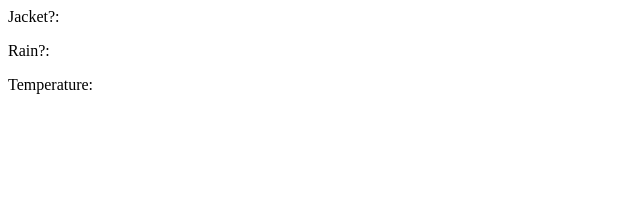
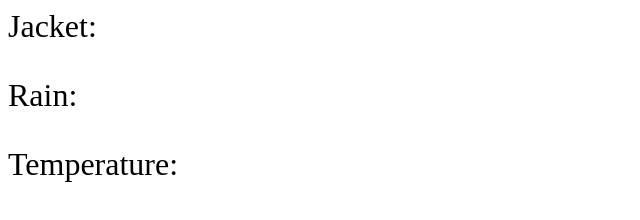
Before and after one commit to jacshfr/Beer-Storage, a website: page public/index.html in a window 1280 px wide. Shown: the whole page, without its empty margins (0-640 px from the left). Drawn offline with Linux system fonts and the light colour scheme.

Commit message:
this is it

```diff
--- a/public/index.html
+++ b/public/index.html
@@ -2,16 +2,19 @@
 <html>
   <head>
     <title>Wear a Jacket</title>
-    <!--script type="text/javascript" src="http://ajax.googleapis.com/ajax/libs/jquery/1.5.1/jquery.min.js"></script-->
+
+    <link rel='stylesheet' type='text/css' href='style.css' />
     <script type="text/javascript" src="jquery-1.11.1.js"></script>
     <script type="text/javascript" src="app.js"></script>
 
   </head>
   <body>
     <header>
-      <p id="jacket">Jacket?:</p>
-      <p id="rain">Rain?:</p>
+
+      <p id="jacket">Jacket:</p>
+      <p id="rain">Rain:</p>
       <p id="temp">Temperature:<p>
+
     </header>
   </body>
 </html>
--- /dev/null
+++ b/public/style.css
@@ -0,0 +1,3 @@
+p {
+  font-size: 2em;
+}
--- a/server.js
+++ b/server.js
@@ -18,21 +18,19 @@ app.post('/', function(req, res) {
   var lat = req.body.lat;
   var lon = req.body.lon;
   console.log(lat, lon);
-  console.log(process.env.WUNDERAPI);
   request
     .get('http://api.wunderground.com/api/' + process.env.WUNDERAPI + '/geolookup/conditions/q/' + lat + ',' + lon + '.json')
     .end(function(err, response) {
       var parsedBody = JSON.parse(response.text);
       if(!err) {
         var weather = parsedBody.current_observation;
-        console.log(weather);
         var rain = weather.precip_1hr_in;
         var cond = weather.weather;
         var temp = weather.temp_f;
 
         var obj = {jacket: 'no jacket',
                    rain: 'no rain',
-                   temp: 'cold'};
+                   temp: temp};
         if (cond != 'Clear' || temp < 60) {
           obj.jacket = 'yes';
         }
```
